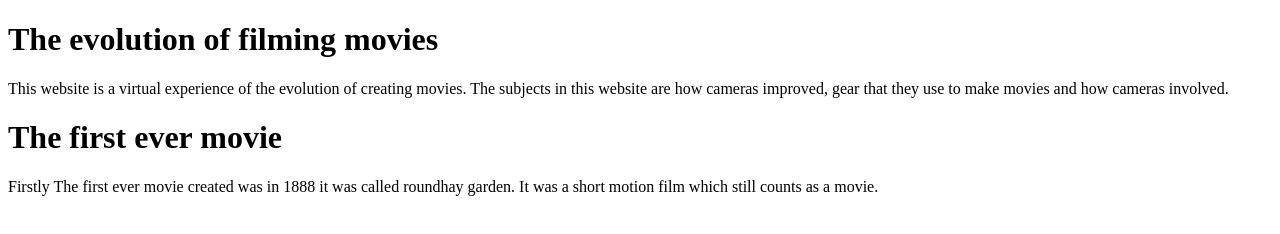
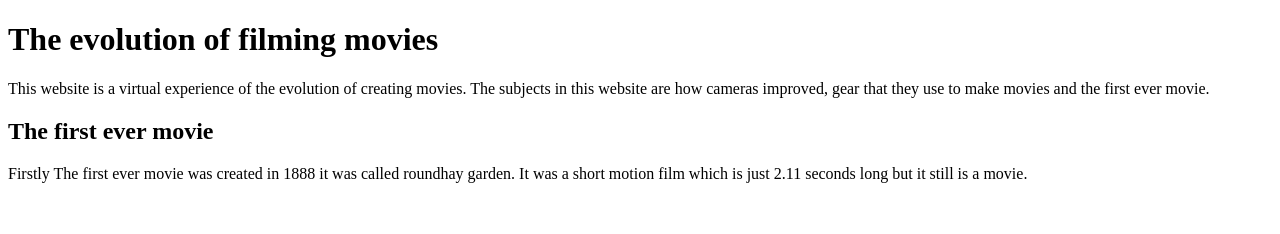
Before and after one commit to Mrweb87/mywebpage, a plain HTML site: page index.html in a window 1280 px wide. Drawn offline with Linux system fonts and the light colour scheme.

Commit message:
Update index.html

```diff
--- a/index.html
+++ b/index.html
@@ -3,9 +3,9 @@
 <body>
 <h1>The evolution of filming movies</h1>
 <p>This website is a virtual experience of the evolution of creating movies.
-  The subjects in this website are how cameras improved, gear that they use to make movies and how cameras involved.
-  <h1> The first ever movie </h1>
-  Firstly The first ever movie created was in 1888 it was called roundhay garden. It was a short motion film which still counts as a movie.</p>
+  The subjects in this website are how cameras improved, gear that they use to make movies and the first ever movie.
+  <h2> The first ever movie </h2>
+  Firstly The first ever movie was created in 1888 it was called roundhay garden. It was a short motion film which is just 2.11 seconds long but it still is a movie.</p>
 
 </body>
 </html>
```
